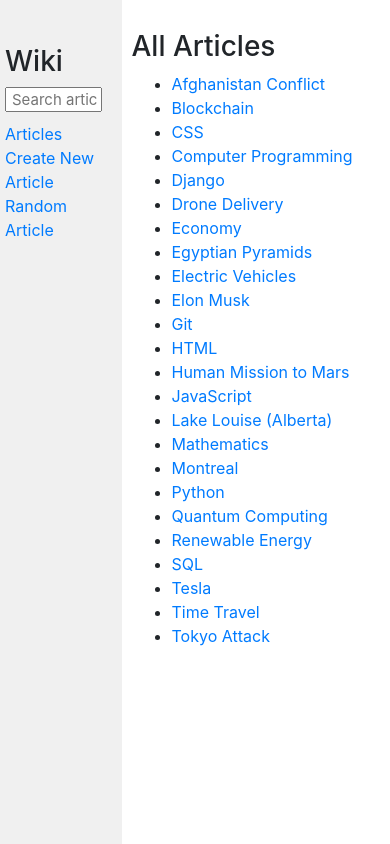
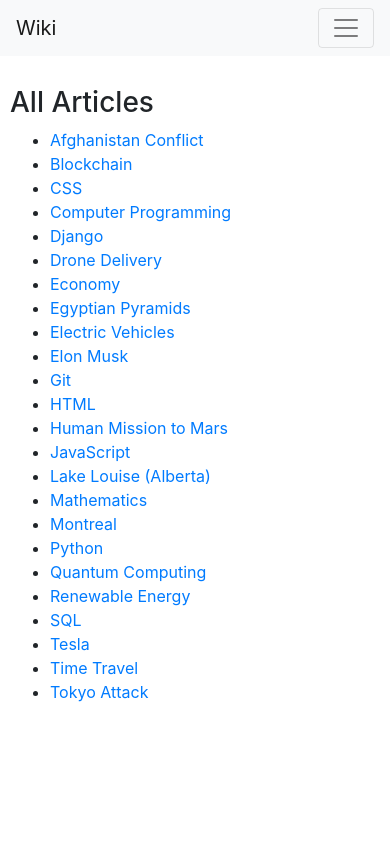
Before and after one commit to FlorBl/wiki, a Django app: page / in a window 390 px wide. Run offline with Django 3.2, Linux system fonts and the light colour scheme; some libraries are stand-ins or nearby versions.

Commit message:
Responsive settings

```diff
--- a/encyclopedia/static/wiki/styles.css
+++ b/encyclopedia/static/wiki/styles.css
@@ -13,7 +13,7 @@
 }
 
 h3 {
-    margin-top: 0px;
+
     padding-top: 20px;
 }
 
@@ -60,9 +60,22 @@
 }
 
 
+/* NavBar ------------------------ */
+#navbar{
+    display: none;
+}
 
 @media only screen and (max-width: 545px) {
-    body{
-
-    }
+#navbar{
+    display: block;
 }
+.sidebar{
+    display: none;
+}
+.main{
+    margin-left:15px;
+}
+#content{
+    width: 90vw;
+}
+}
--- a/encyclopedia/templates/encyclopedia/layout.html
+++ b/encyclopedia/templates/encyclopedia/layout.html
@@ -17,6 +17,39 @@
 
     </head>
     <body>
+    <!-- For smaller devices-->
+<div id="navbar">
+<nav class="navbar navbar-expand-lg navbar-light bg-light">
+  <a class="navbar-brand" href="{% url 'home' %}">Wiki</a>
+  <button class="navbar-toggler" type="button" data-toggle="collapse" data-target="#navbarTogglerDemo02" aria-controls="navbarTogglerDemo02" aria-expanded="false" aria-label="Toggle navigation">
+    <span class="navbar-toggler-icon"></span>
+  </button>
+
+  <div class="collapse navbar-collapse" id="navbarTogglerDemo02">
+    <ul class="navbar-nav mr-auto mt-2 mt-lg-0">
+      <li class="nav-item active">
+        <a class="nav-link" href="{% url 'index' %}">Articles <span class="sr-only">(current)</span></a>
+      </li>
+      <li class="nav-item">
+        <a class="nav-link" href="{% url 'create' %}">Create New Article</a>
+      </li>
+    <li class="nav-item">
+        <a class="nav-link" href="{% url 'random_title' %}">Random Article</a>
+      </li>
+          <li class="nav-item">
+        <a class="nav-link" href="{% url 'home' %}">Home</a>
+      </li>
+
+
+    </ul>
+                <form id="search-wiki" action="{% url 'search' %}" method="post">
+                    {% csrf_token %}
+                    {{ search_form }}
+                </form>
+  </div>
+</nav>
+</div>
+<!---->
         <div class="row">
             <div class="sidebar ">
                 <h3>Wiki</h3>
```
